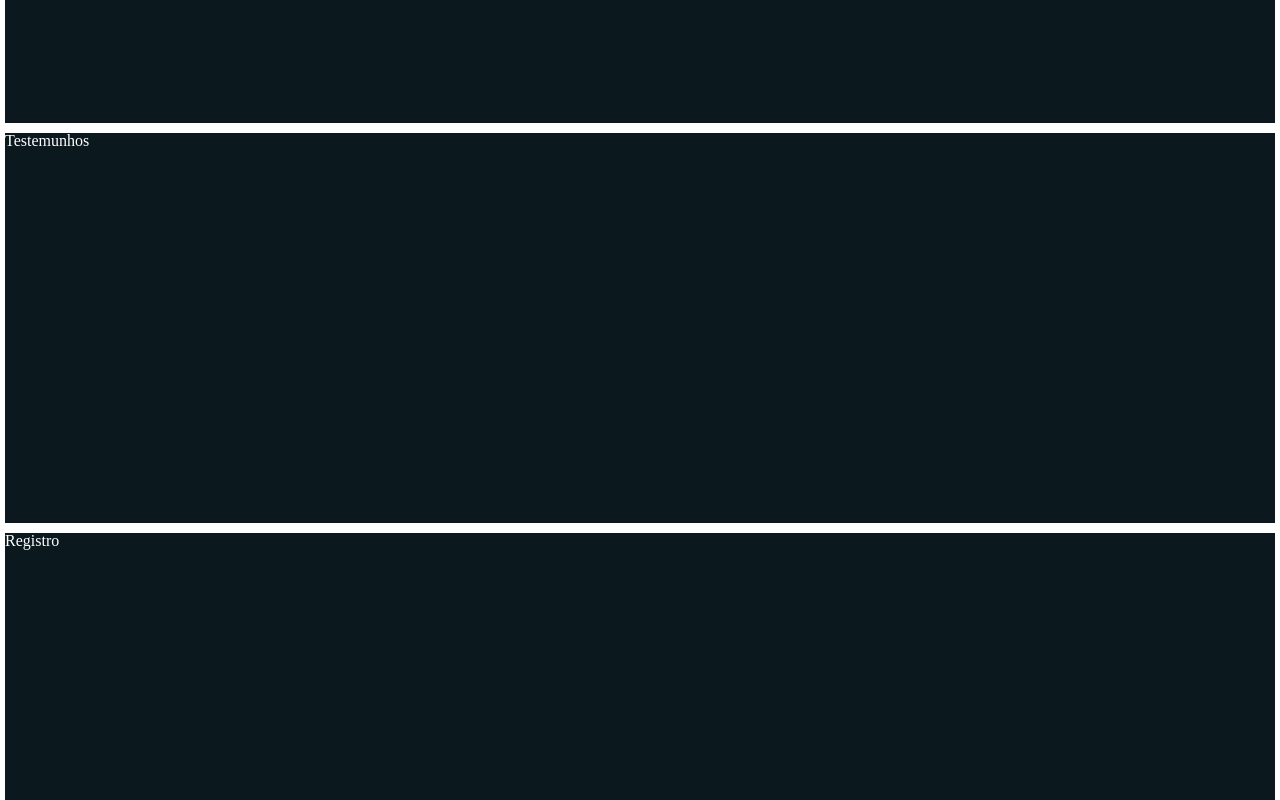
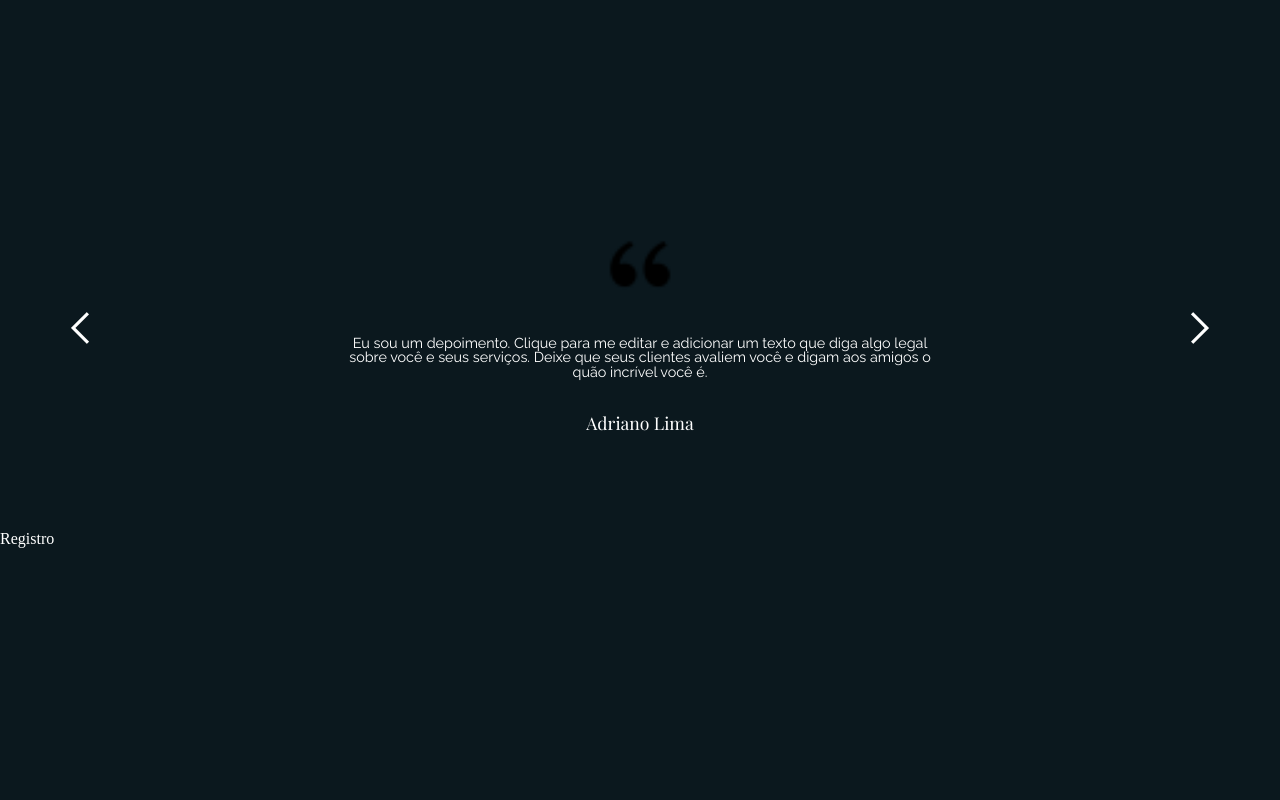
Before and after one commit to adrianolima-ifsc/revisao-FE1, a plain HTML site: page revisao-FE1/index.html in a window 1280 px wide. Shown: the part 2000-2800 px from the top of the page. Drawn offline with nearby package versions, Linux system fonts and the light colour scheme; a web font is replaced by a local one.

Commit message:
Aula 9/7

```diff
--- a/revisao-FE1/index.html
+++ b/revisao-FE1/index.html
@@ -13,7 +13,7 @@
     <header class="navbar">
         <a class="titulo" href="">
             <div class="logo">
-                <img src="/img/tent.png" alt="logo">
+                <img src="./img/tent.png" alt="logo">
             </div>
             <h1>Acampamento do Chef</h1>
         </a>
@@ -34,7 +34,15 @@
         <section>História</section>
         <section>Expectativa</section>
         <section>Galeria</section>
-        <section>Testemunhos</section>
+        <section class="testemunhos">
+            <a href=""><img src="./img/seta-esquerda.png" alt="seta esquerda"></a>
+            <div class="testemunhos-container">
+                <img class="aspas" src="./img/quote.png" alt="aspas">
+                <p>Eu sou um depoimento. Clique para me editar e adicionar um texto que diga algo legal sobre você e seus serviços. Deixe que seus clientes avaliem você e digam aos amigos o quão incrível você é.</p>
+                <h4>Adriano Lima</h4>
+            </div>
+            <a href=""><img src="./img/seta-direita.png" alt="seta direita"></a>
+        </section>
         <section>Registro</section>
         <section>Contato</section>
     </main>
--- a/revisao-FE1/style.css
+++ b/revisao-FE1/style.css
@@ -58,12 +58,19 @@ h1 {
 }
 
 .menu > a {
-    margin: 0 .5em;
+    margin: .2em .5em;
+}
+
+@media screen and (max-width: 580px) {
+    .menu {
+        display: flex;
+        flex-direction: column;
+    }
 }
 
 section {
     min-height: 50vh;
-    border: 5px solid #fff;
+    /* border: 5px solid #fff; */
 }
 
 .apresentacao {
@@ -112,3 +119,36 @@ h2 {
     opacity: .5;
     transition: .4s ease-in-out;
 }
+
+.testemunhos {
+    display: flex;
+    justify-content: space-between;
+    align-items: center;
+    padding: 5%;
+}
+
+.testemunhos-container {
+    width: 600px;
+    display: flex;
+    flex-direction: column;
+    justify-content: center;
+    align-items: center;
+    text-align: center;
+}
+
+.testemunhos-container > img {
+    width: 80px;
+    height: auto;
+    margin: 2em;
+}
+
+p {
+    font-family: Raleway, sans-serif;
+    font-size: .9em;
+}
+
+h4 {
+    font-family: "Playfair Display", serif;
+    font-size: 1.1em;
+    margin: 2em;
+}
```
Also changed, not shown: revisao-FE1/img/quote.png (added), revisao-FE1/img/seta-direita.png (added), revisao-FE1/img/seta-esquerda.png (added).
